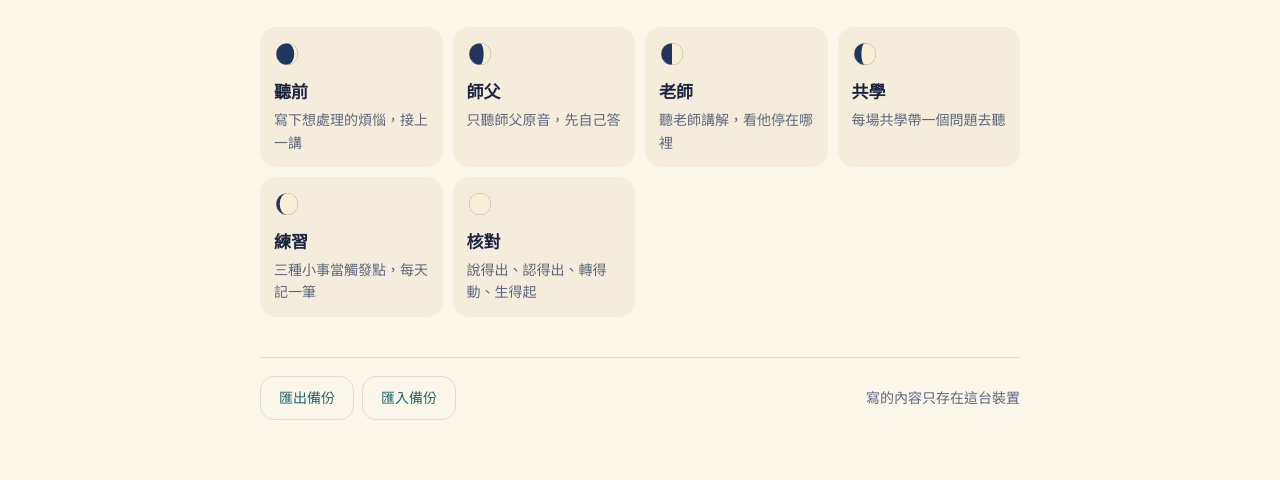
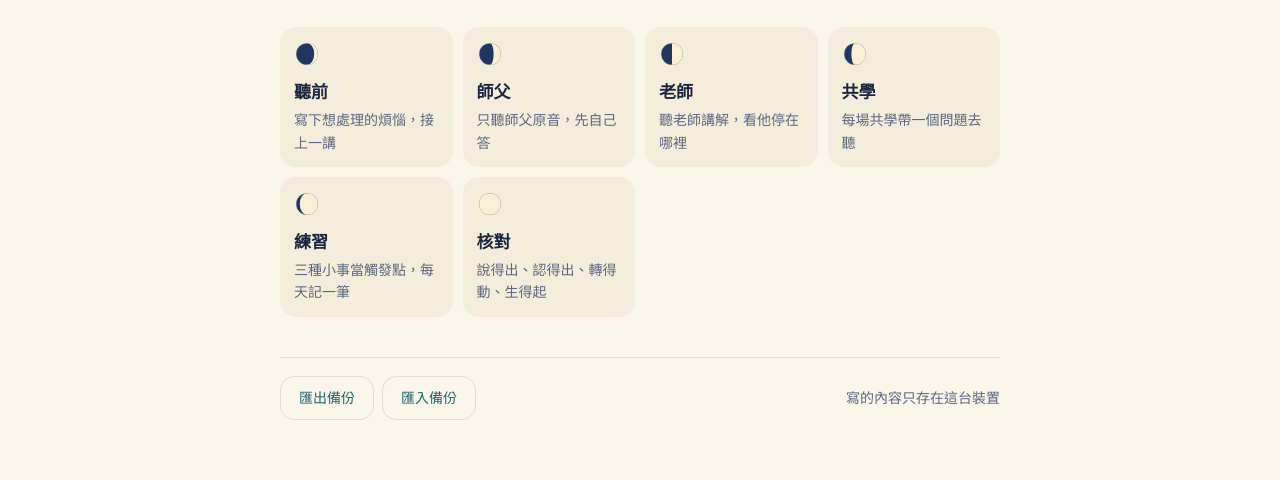
Before and after one commit to bmbill/wufengzhu, a plain HTML site: page guanghai/index.html in a window 1280 px wide. Shown: the part 540-1020 px from the top of the page. Drawn offline with Linux system fonts and the light colour scheme; a web font is replaced by a local one.

Commit message:
學習單：修正手機上正文貼齊螢幕兩側（.paper 蓋掉了左右邊距），邊距改 20px；快取 gh-v3
Co-Authored-By: Claude Opus 5.5 <noreply@anthropic.com>

```diff
--- a/guanghai/style.css
+++ b/guanghai/style.css
@@ -31,7 +31,7 @@ body{margin:0;background:var(--paper);color:var(--ink);font:16px/1.75 var(--f-bo
 a{color:var(--sea-ink)}
 button{font:inherit;color:inherit;cursor:pointer}
 h1,h2,h3{font-family:var(--f-display);font-weight:700;line-height:1.35;margin:0}
-.wrap{max-width:760px;margin:0 auto;padding:0 16px}
+.wrap{max-width:760px;margin:0 auto;padding:0 max(20px,env(safe-area-inset-right)) 0 max(20px,env(safe-area-inset-left))}
 .sr{position:absolute;width:1px;height:1px;overflow:hidden;clip:rect(0 0 0 0)}
 
 /* ---------- night sea band ---------- */
@@ -93,7 +93,7 @@ h1,h2,h3{font-family:var(--f-display);font-weight:700;line-height:1.35;margin:0}
 .rail .done svg{filter:drop-shadow(0 0 8px rgba(255,227,161,.7))}
 
 /* ---------- paper side ---------- */
-.paper{padding:8px 0 calc(var(--safe-b) + 60px)}
+.paper{padding-top:8px;padding-bottom:calc(var(--safe-b) + 60px)}
 .section-h{display:flex;align-items:baseline;gap:10px;margin:28px 0 12px}
 .section-h h2{font-size:21px}
 .section-h .n{font-family:var(--f-num);color:var(--faint);font-size:13px;letter-spacing:.1em}
--- a/guanghai/sw.js
+++ b/guanghai/sw.js
@@ -1,5 +1,5 @@
 // 廣海明月學習單 service worker：離線也能開。頁面、程式、講次資料先連網拿最新版，連不上就用快取；字型用快取。
-const CACHE = "gh-v2";
+const CACHE = "gh-v3";
 const CORE = ["./", "./index.html", "./style.css", "./app.js", "./manifest.webmanifest",
   "./icon-192.png", "./icon-512.png", "./icon-180.png", "./lessons/index.json"];
 self.addEventListener("install", e => {
```
